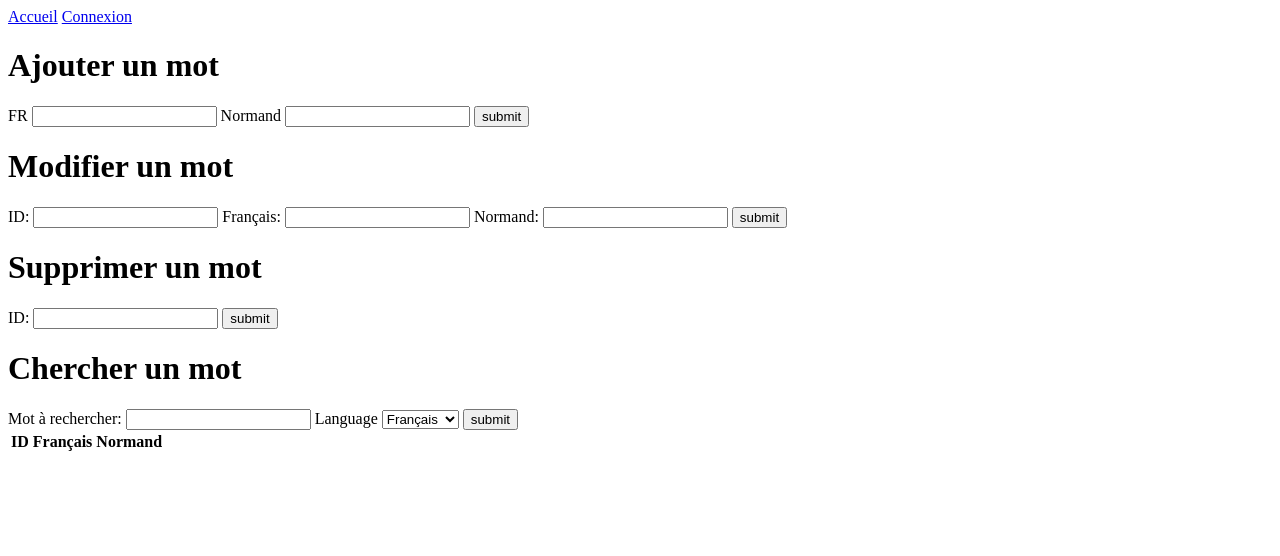
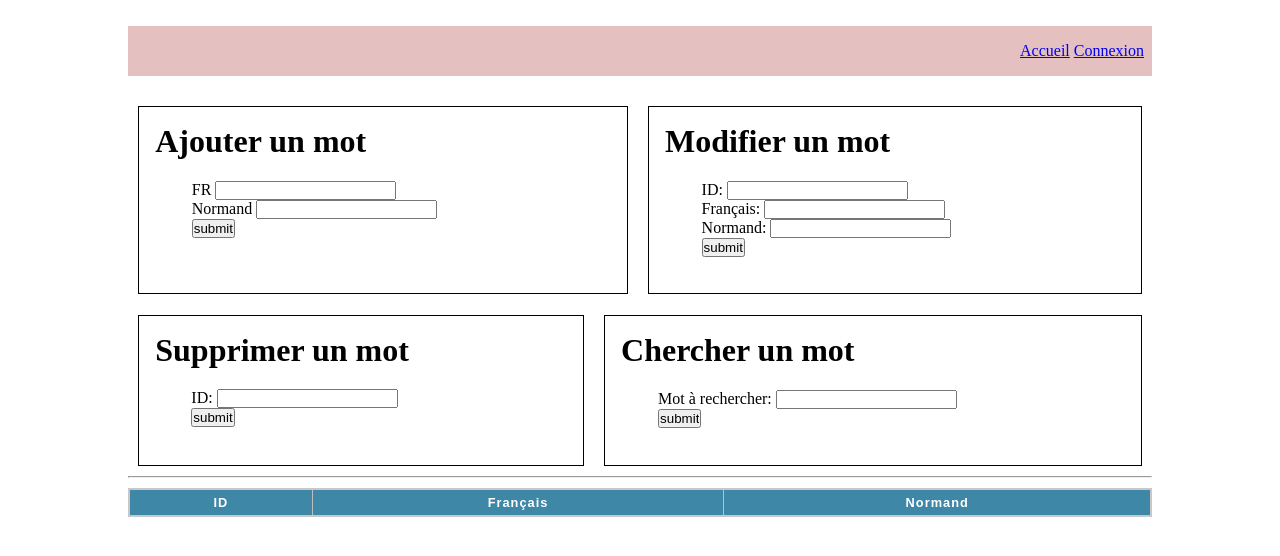
Before and after one commit to SirEretty/Normandico, a Flask app: template templates/administration.html in a window 1280 px wide. Shown: the top 556 px of the page. Run offline with Flask 2, Linux system fonts and the light colour scheme; the template is opened without the code that fills it, so the values that code supplies are empty.

Commit message:
sample Front

```diff
--- a/blueprints/api_dictionnary.py
+++ b/blueprints/api_dictionnary.py
@@ -18,28 +18,20 @@ db_dict = Dict(connect['host'],connect['user'],connect['password'],connect['data
 db_user = Users(connect['host'],connect['user'],connect['password'],connect['database'])
 
 @api_dictionnary.route(f"{router}get",methods=['GET'])
-def getWord(word=None,lang=None,id=None):
+def getWord(word=None,id=None):
 
     if id == None:
         id  = request.args.get('id', None)
     if word == None:
         word  = request.args.get('word', None)
-    if lang == None:
-        lang = request.args.get('lang', None)
 
     if id is not None or id == "":
         return jsonify(db_dict.getWord(id))
-    elif word is None and lang is None:
+    elif word is None:
         return jsonify(db_dict.getAllWord())
 
     if db_dict.word_exists(word) != False:
-        match lang:
-            case "fr":
-                return jsonify(db_dict.getWord(db_dict.word_exists(word))['fr'])
-            case "normand":
-                return jsonify(db_dict.getWord(db_dict.word_exists(word))['normand'])
-            case _:
-                return jsonify(False)
+        return jsonify(db_dict.getWord(db_dict.word_exists(word)))
     return jsonify(False)
 
 @api_dictionnary.route(f"{router}add", methods=['POST'])
--- a/model/db_words.py
+++ b/model/db_words.py
@@ -93,7 +93,7 @@ class Dict(object):
         c = cnx.cursor()
 
         try:
-            c.execute(f"INSERT INTO dictionary (fr,normand) VALUES ('{wordFrench}','{wordNormand}')")
+            c.execute(f"INSERT INTO dictionary (fr,normand) VALUES ('{wordFrench.lower()}','{wordNormand.lower()}')")
         except mysql.connector.Error as err:
             cnx.rollback()
             cnx.close()
@@ -132,7 +132,7 @@ class Dict(object):
         c = cnx.cursor()
 
         try:
-            c.execute(f"UPDATE dictionary SET fr = '{frenchWord}', normand = '{normandWord}' WHERE ID = {ID};")
+            c.execute(f"UPDATE dictionary SET fr = '{frenchWord.lower()}', normand = '{normandWord.lower()}' WHERE ID = {ID};")
         except mysql.connector.Error as err:
             cnx.rollback()
             cnx.close()
--- /dev/null
+++ b/static/css/style.css
@@ -0,0 +1,97 @@
+* {
+    margin: 0;
+    padding: 0;
+}
+body {
+    margin: 2% 10%
+}
+
+nav#menu-nav {
+    max-width: 100%;
+    background-color: rgb(229, 192, 192);
+    padding: 1em 0.5em;
+    text-align: right;
+    margin-bottom: 2%;
+}
+
+app form{
+    margin: 0 auto;
+    display: flex;
+    flex-direction: row;
+    width: fit-content;
+    padding: 1em;
+}
+
+app form div{
+    padding: 0 1em;
+}
+
+app .result{
+    text-align: center;
+    margin: 1% auto;
+    padding: 1%;
+    width: fit-content;
+    display: flex;
+}
+app#dictionnary .result{
+    border: 2px black solid;
+}
+
+app#connexion .result{
+    border: 2px red solid;
+}
+
+app#admin div.form-admin{
+    margin: 1%;
+    display: block;
+    padding: 1em;
+    border: 1px black solid;
+    flex-grow: 1;
+}
+
+app#admin div.form-admin form{
+    margin: 1%;
+    display: flex;
+    flex-direction: column;
+    padding: 1em;
+}
+
+app#admin .admin-container{
+    display: flex;
+    flex-direction: row;
+    flex-wrap: wrap;
+}
+
+app#admin .tableau-admin{
+    margin: 1% 0;
+    clear: both;
+    display: grid;
+}
+
+thead,
+tfoot {
+    background-color: #3f87a6;
+    color: #fff;
+}
+
+tbody {
+    background-color: #e4f0f5;
+}
+
+table {
+    border-collapse: collapse;
+    border: 2px solid rgb(200, 200, 200);
+    letter-spacing: 1px;
+    font-family: sans-serif;
+    font-size: 0.8rem;
+}
+
+td,
+th {
+    border: 1px solid rgb(190, 190, 190);
+    padding: 5px 10px;
+}
+
+td {
+    text-align: center;
+}
--- a/templates/Layout.html
+++ b/templates/Layout.html
@@ -4,10 +4,10 @@
     <meta charset="UTF-8">
     <meta http-equiv="X-UA-Compatible" content="IE=edge">
     <meta name="viewport" content="width=device-width, initial-scale=1.0">
-    <title>Document</title>
+    <link rel="stylesheet" href="{{ url_for('static', filename='css/style.css') }}">
 </head>
 <body>
-    <nav>
+    <nav id="menu-nav">
         <a href="/">Accueil</a>
         <a href="/connexion">Connexion</a>
     </nav>
--- a/templates/administration.html
+++ b/templates/administration.html
@@ -1,43 +1,72 @@
 {% extends "layout.html" %}
 {% block content %}
+<app id="admin">
+    <div class="admin-container">
+        <div class="form-admin">
             <h1>Ajouter un mot</h1>
             <form action="/administration/ajouter" method="post">
+                <div>
                     <label for="fr">FR</label>
-        <input type="text" name="fr" id="fr">
+                    <input type="text" name="fr" id="fr" required>
+                </div>
+                <div>
                     <label for="normand">Normand</label>
-        <input type="text" name="normand" id="normand">
+                    <input type="text" name="normand" id="normand" required>
+                </div>
+                <div>
                     <input type="submit" value="submit">
+                </div>
             </form>
+        </div>
 
+        <div class="form-admin">
             <h1>Modifier un mot</h1>
             <form action="/administration/modifier" method="post">
+                <div>
                     <label for="id">ID:</label>
-        <input type="text" name="id" id="id">
+                    <input type="text" name="id" id="id" required>
+                </div>
+                <div>
                     <label for="fr">Français:</label>
-        <input type="text" name="fr" id="fr">
+                    <input type="text" name="fr" id="fr" required>
+                </div>
+                <div>
                     <label for="normand">Normand:</label>
-        <input type="text" name="normand" id="normand">
+                    <input type="text" name="normand" id="normand" required>
+                </div>
+                <div>
                     <input type="submit" value="submit">
+                </div>
             </form>
+        </div>
 
+        <div class="form-admin">
             <h1>Supprimer un mot</h1>
             <form action="/administration/supprimer" method="post">
+            <div>
                 <label for="id">ID:</label>
-        <input type="text" name="id" id="id">
+                <input type="text" name="id" id="id" required>
+            </div>
+            <div>
                 <input type="submit" value="submit">
+            </div>
             </form>
+        </div>
 
+        <div class="form-admin">
             <h1>Chercher un mot</h1>
             <form action="/administration/mot" method="post">
+                <div>
                     <label for="mot">Mot à rechercher:</label>
-        <input type="text" name="mot" id="mot">
-        <label for="lang">Language</label>
-        <select name="lang" id="lang">
-            <option value="fr">Français</option>
-            <option value="normand">Normand</option>
-        </select>
+                    <input type="text" name="mot" id="mot" required>
+                </div>
+                <div>
                     <input type="submit" value="submit">
+                </div>
             </form>
+        </div>
+    </div>
+
 
     {% with messages = get_flashed_messages() %}
     {% if messages %}
@@ -49,7 +78,8 @@
     {% endif %}
     {% endwith %}
 
-    <div>
+    <hr></hr>
+    <div class="tableau-admin">
         <table>
             <thead>
                 <tr>
@@ -63,4 +93,6 @@
         {% endautoescape %}
         </table>
     </div>
+</app>
+
 {% endblock %}
```
Also changed, not shown: blueprints/router.py (+14 -7 lines), templates/connexion.html (+20 -9 lines), templates/dictionnary.html (added, +33 -0 lines), templates/index.html (deleted, +0 -25 lines), static/css/main.css (deleted). Lines whose indentation alone changed are shown as unchanged.
